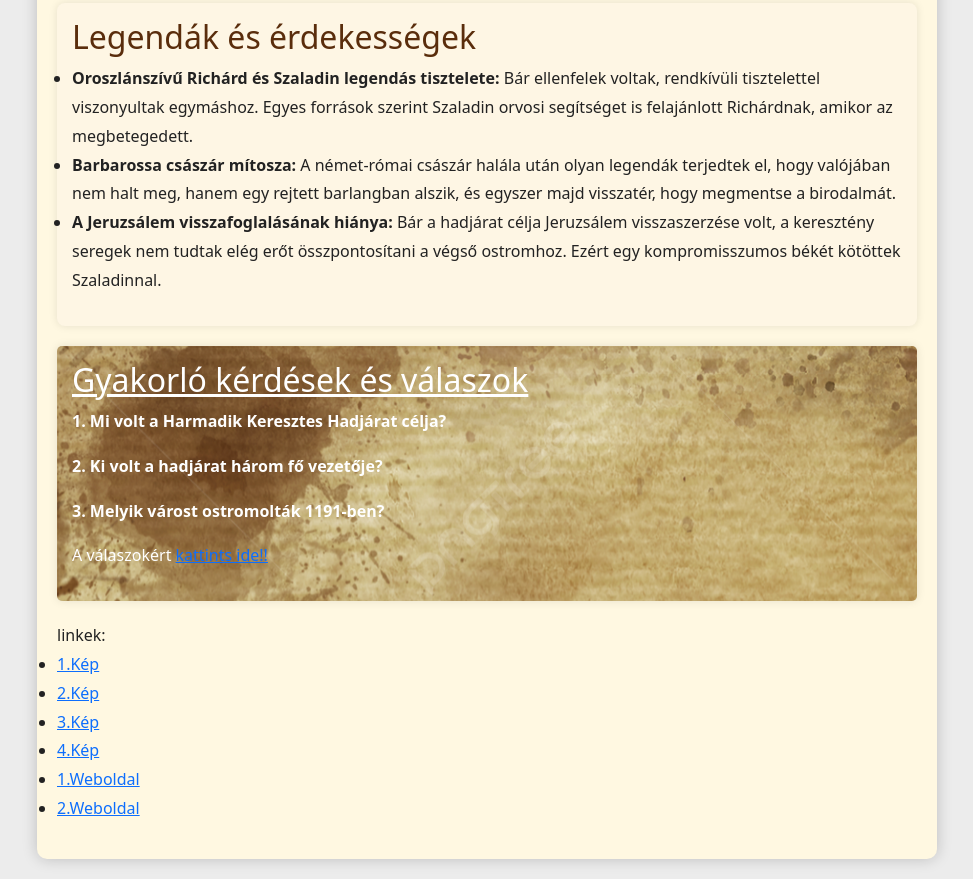
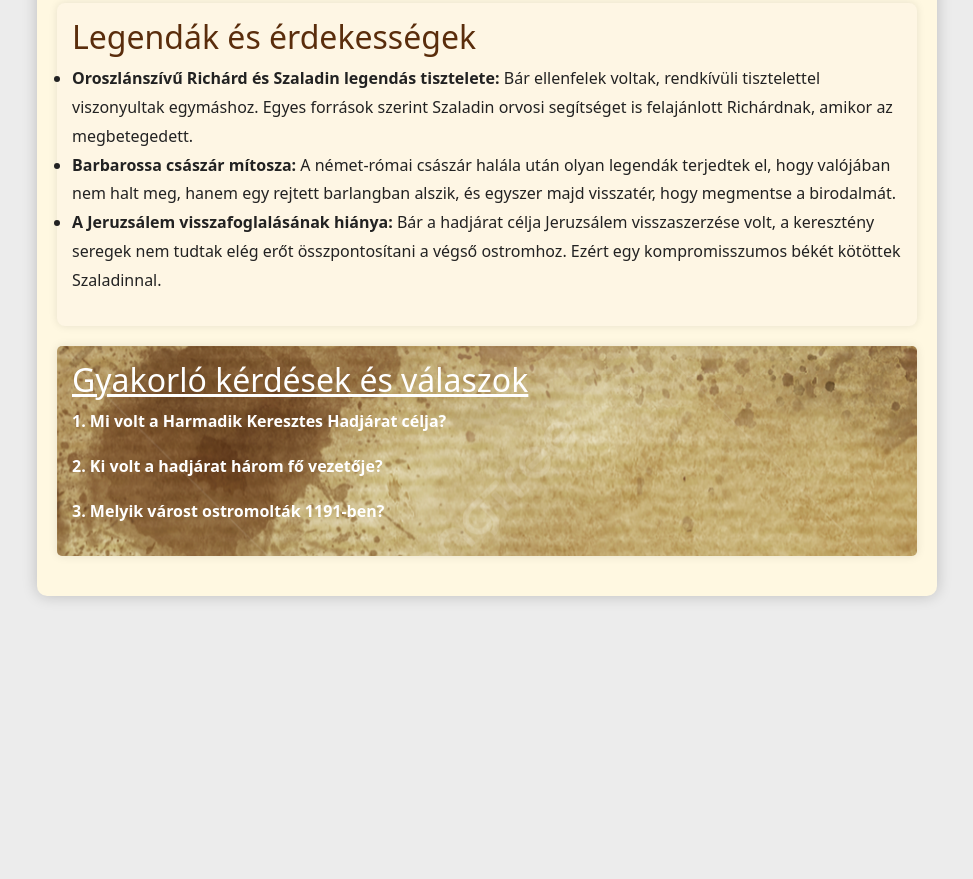
Before and after one commit to solyomben/otker-project, a plain HTML site: page index.html in a window 1280 px wide. Shown: the part 1389-2268 px from the top of the page, without its empty margins (153-1126 px from the left). After the commit the page ends 2005 px from the top, so only its background shows below. Drawn offline with nearby package versions, Linux system fonts and the light colour scheme; files whose address does not match are found by name.

Commit message:
linkek-eltuntetése

```diff
--- a/index.html
+++ b/index.html
@@ -99,10 +99,10 @@
             <p><strong style="color: white;">2. Ki volt a hadjárat három fő vezetője?</strong><br>
             </p>
             <p><strong style="color: white;"> 3. Melyik várost ostromolták 1191-ben?</strong><br> </p>
-            <p style="color: white;">A válaszokért <a href="./valasz.html"> kattints ide!!</a></p>
+
 
         </section>
-        <div id="linkek">
+        <!-- <div id="linkek">
 
             <footer>linkek:
                 <ul>
@@ -124,7 +124,7 @@
                 </ul>
 
             </footer>
-        </div>
+        </div> -->
 
 
 
```
Also changed, not shown: valasz.html (+1 -1 lines).
